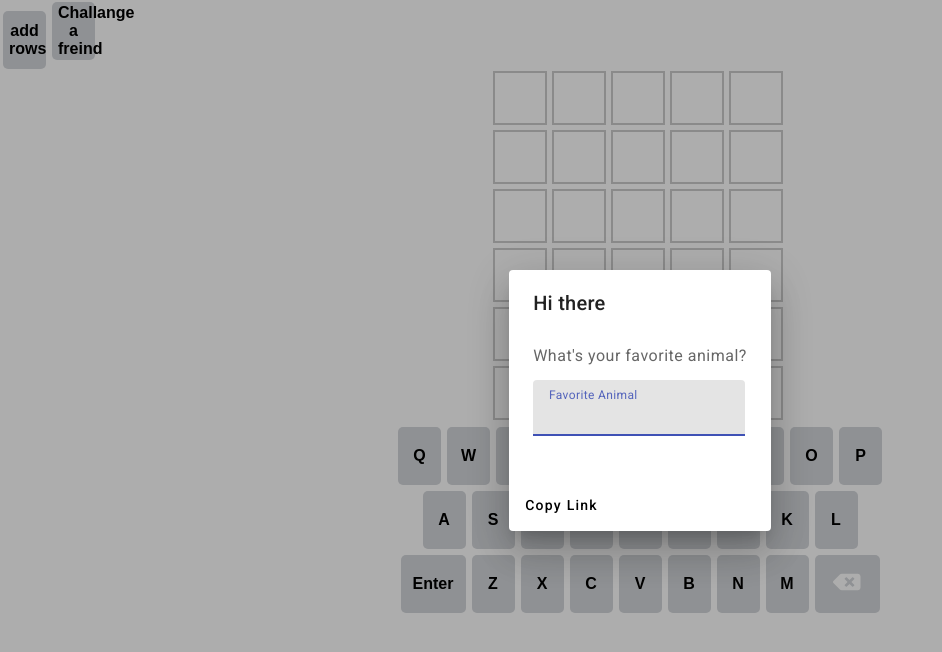
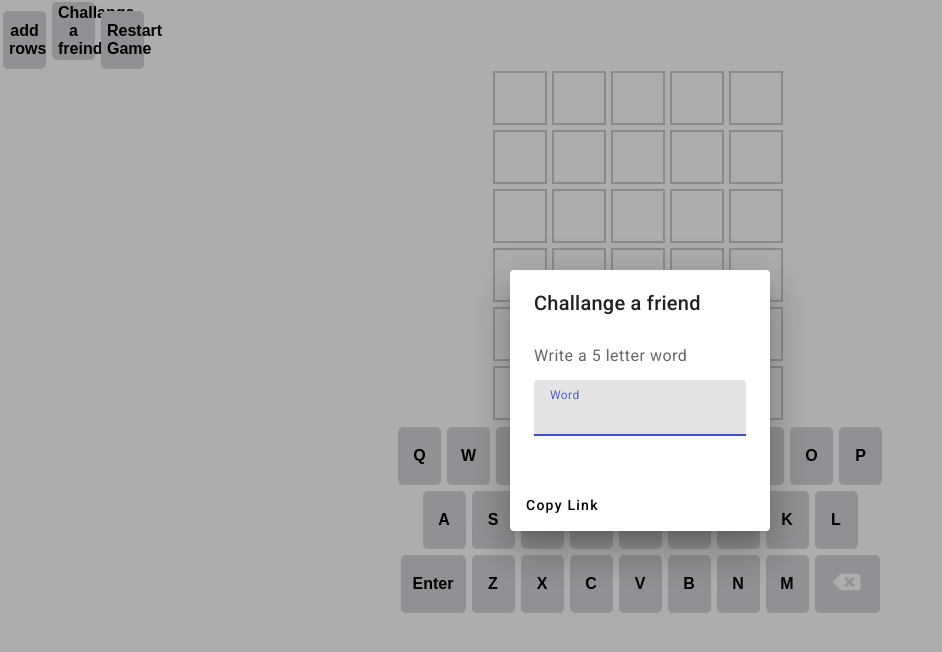
Before and after one commit to Jarvi64/ng-wordle, an Angular app: page / in a window 1280 px wide. Both pictures are taken after a click on the button "Challange a freind". Shown: the top 652 px of the page, without its empty margins (0-942 px from the left). Built offline with nearby package versions, Linux system fonts and the light colour scheme.

Commit message:
restart game done.

```diff
--- a/src/app/app.component.html
+++ b/src/app/app.component.html
@@ -1,5 +1,6 @@
  <button (click)="addGuess()">add rows</button>
  <button (click)="openDialog()">Challange a freind</button>
+ <button (click)="restartGame()">Restart Game</button>
 
 
  @for(row of rows;let rowIndex = $index;track rowIndex){
--- a/src/app/app.component.ts
+++ b/src/app/app.component.ts
@@ -56,6 +56,8 @@ export class AppComponent implements OnInit{
 
     const key = event.key.toLowerCase();
     console.log(event);
+    console.log(this.userInput);
+
 
     if (key.match(/^[a-zA-Z]$/) && this.userInput[this.current_row - 1].length < this.wordLength) {
       this.userInput[this.current_row - 1] += key;
@@ -166,4 +168,38 @@ export class AppComponent implements OnInit{
       console.log('The dialog was closed');
     });
   }
-}
+
+  restartGame() {
+    // Reset game state variables
+    this.maxGuesses = 6;
+    this.rows = Array.from({ length: this.maxGuesses }, (_, i) => i + 1);
+    this.current_row = 1;
+    this.goal = targetWords[Math.floor(Math.random() * targetWords.length)];
+    this.userInput = ['', '', '', '', '', ''];
+    // Clear any highlighted cells or keyboard keys
+    this.clearHighlights();
+  }
+
+  clearHighlights() {
+    // Clear classes from cell elements
+    if (this.cellRefs) {
+      this.cellRefs.forEach(cellRef => {
+        this.renderer.removeClass(cellRef.nativeElement, 'flip');
+        this.renderer.removeClass(cellRef.nativeElement, 'correct');
+        this.renderer.removeClass(cellRef.nativeElement, 'incorrect');
+        this.renderer.removeClass(cellRef.nativeElement, 'misplaced');
+        // Add more classes if needed
+      });
+    }
+
+    // Clear classes from keyboard key elements
+    if (this.keyRefs) {
+      this.keyRefs.forEach(keyRef => {
+        this.renderer.removeClass(keyRef.nativeElement, 'correct');
+        this.renderer.removeClass(keyRef.nativeElement, 'incorrect');
+        this.renderer.removeClass(keyRef.nativeElement, 'misplaced');
+        // Add more classes if needed
+      });
+    }
+  }
+  }
--- a/src/app/modal/challange-modal/challange-modal.component.html
+++ b/src/app/modal/challange-modal/challange-modal.component.html
@@ -1,11 +1,11 @@
-<h2 mat-dialog-title>Hi {{'there'}}</h2>
+<h2 mat-dialog-title>Challange a friend</h2>
 <mat-dialog-content>
-  <p>What's your favorite animal?</p>
+  <p>Write a 5 letter word</p>
   <mat-form-field>
-    <mat-label>Favorite Animal</mat-label>
+    <mat-label>Word</mat-label>
     <input matInput [(ngModel)]="word">
     @if(showInvalidWordError()){
-      <mat-hint class="redd">Please enter a valid word.</mat-hint>
+      <mat-hint class="redd">Please enter a valid 5 letter word.</mat-hint>
     }
     @if(showLinkCopied()){
       <mat-hint class="greenn">Link copied succefully</mat-hint>
```
